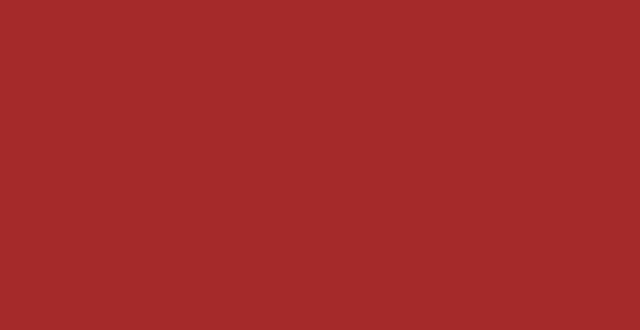
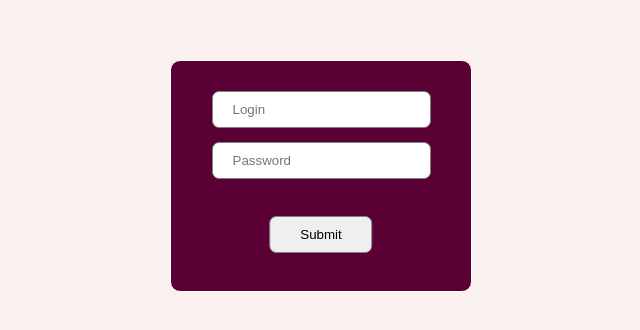
Before and after one commit to blazbla274/RepairManagementWeb, a React (Create React App) app in the folder repair-management-system/: page / in a window 1280 px wide. Shown: the part 224-554 px from the top of the page, without its empty margins (319-959 px from the left). Built offline with nearby package versions, Linux system fonts and the light colour scheme.

Commit message:
add main box, and some temporary css styles

```diff
--- a/repair-management-system/src/components/LoginForm/LoginForm.css
+++ b/repair-management-system/src/components/LoginForm/LoginForm.css
@@ -0,0 +1,34 @@
+.box {
+    position: fixed;
+    top: 50%;
+    left: 50%;
+    transform: translate(-50%,-50%);
+    width: 300px;
+    height: 230px;
+    border: 1px solid rgb(255, 255, 255);
+    border-radius: 10px;
+    background-color: rgb(90, 0, 53);
+    text-align: center
+}
+input[type="text"], input[type="password"] {
+    padding: 10px 20px;
+    display: inline-block;
+    margin: 7px;
+}
+input[type="text"] {
+    margin-top: 30px;
+}
+input[type="submit"] {
+    display: block;
+    position: relative;
+    top: 30px;
+    left:50%;
+    transform: translateX(-50%);
+    cursor: pointer;
+    padding: 10px 30px;
+}
+input {
+    border-radius: 7px;
+    border: 1px solid gray;
+    outline: none;
+}
--- a/repair-management-system/src/components/LoginForm/LoginForm.js
+++ b/repair-management-system/src/components/LoginForm/LoginForm.js
@@ -4,6 +4,9 @@ import './LoginForm.css';
 const LoginForm = () => {
     return (
       <div className="box">
+          <input type="text" placeholder="Login"/>
+          <input type="password" placeholder="Password" />
+          <input type="submit" value="Submit" />
       </div>
     );
 }
--- a/repair-management-system/src/index.css
+++ b/repair-management-system/src/index.css
@@ -6,7 +6,7 @@ body {
     sans-serif;
   -webkit-font-smoothing: antialiased;
   -moz-osx-font-smoothing: grayscale;
-  background-color: brown;
+  background-color:rgb(250, 240, 240);
 }
 
 code {
```
